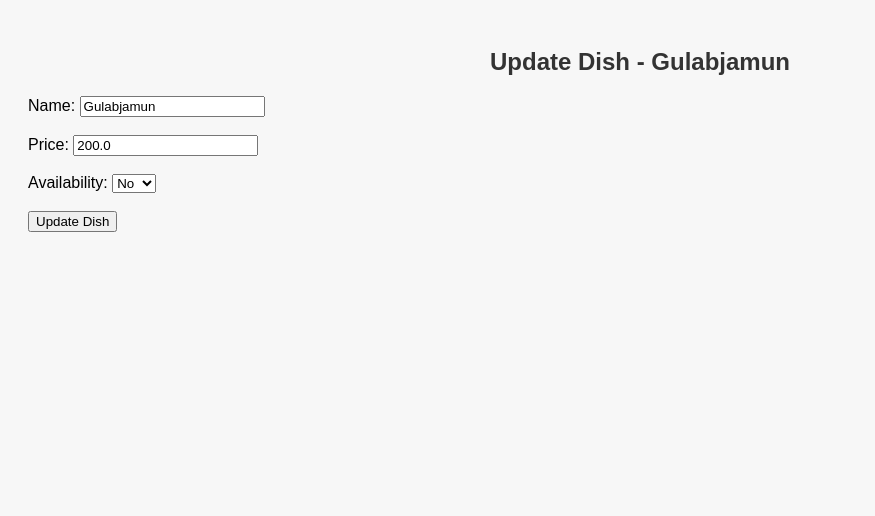
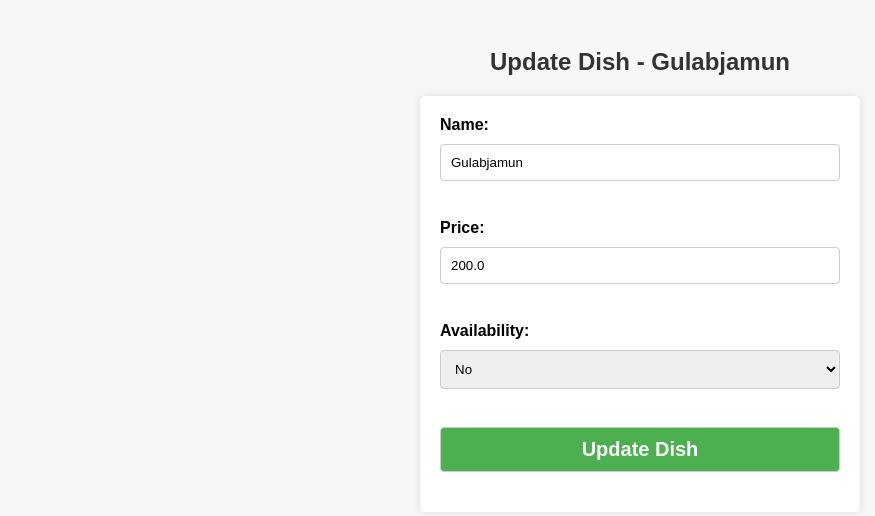
Before and after one commit to dilipsanapinb/ZomatoFlaskApp, a Flask app: page /menu/update/1 in a window 1280 px wide. Shown: the top 516 px of the page, without its empty margins (0-875 px from the left). Run offline with Flask 3, Linux system fonts and the light colour scheme.

Commit message:
Khana khajna App update page css added

```diff
--- a/templates/update_dish.html
+++ b/templates/update_dish.html
@@ -47,6 +47,8 @@
             background-color: #4caf50;
             color: #fff;
             cursor: pointer;
+            font-weight: bolder;
+            font-size: 20px;
         }
 
         .update-dish-form input[type="submit"]:hover {
@@ -57,6 +59,7 @@
 <body>
     <h2>Update Dish - {{ dish['name'] }}</h2>
     <form method="POST" action="/menu/update/{{ dish['id'] }}">
+        <div class="update-dish-form">
                 <label for="name">Name:</label>
                 <input type="text" id="name" name="name" value="{{ dish['name'] }}" required>
                 <br><br>
@@ -70,6 +73,7 @@
                 </select>
                 <br><br>
                 <input type="submit" value="Update Dish">
+        </div>
     </form>
 
 </body>
```
Also changed, not shown: instance/menu.db. Lines whose indentation alone changed are shown as unchanged.
